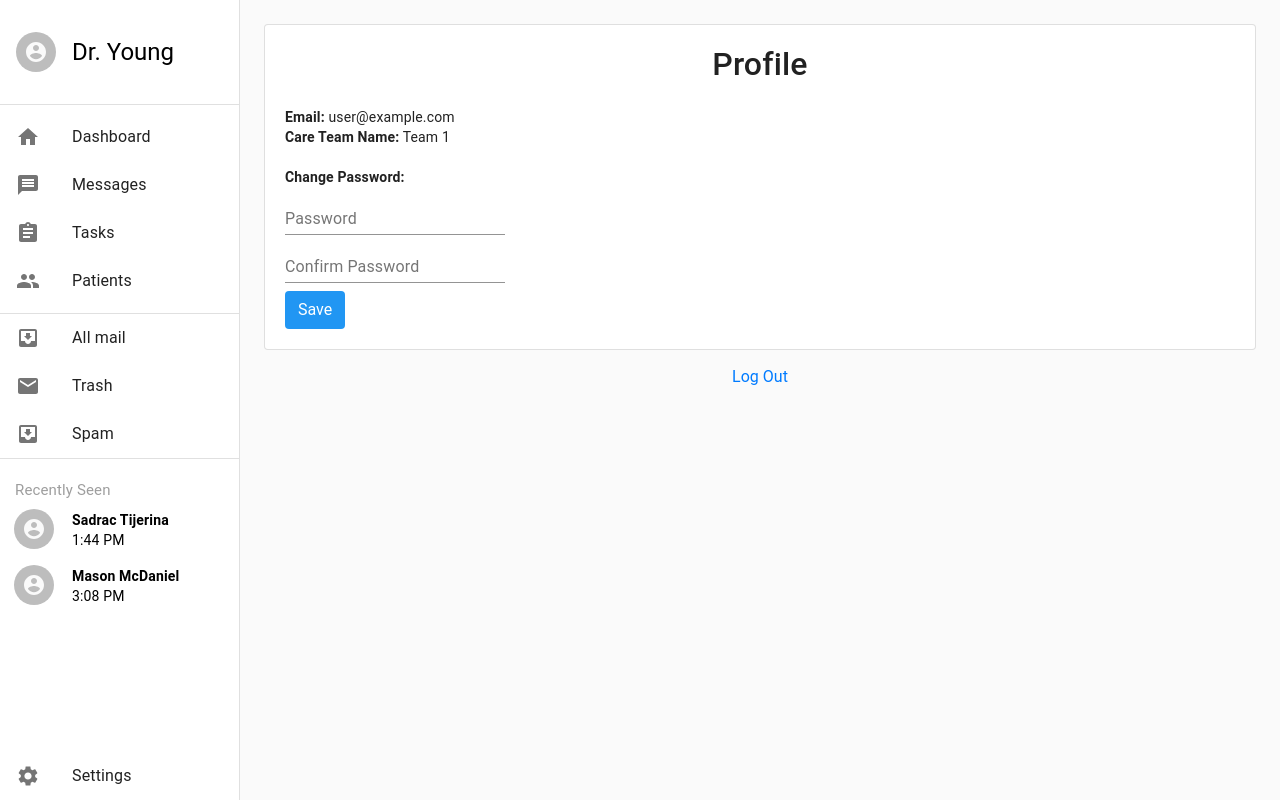
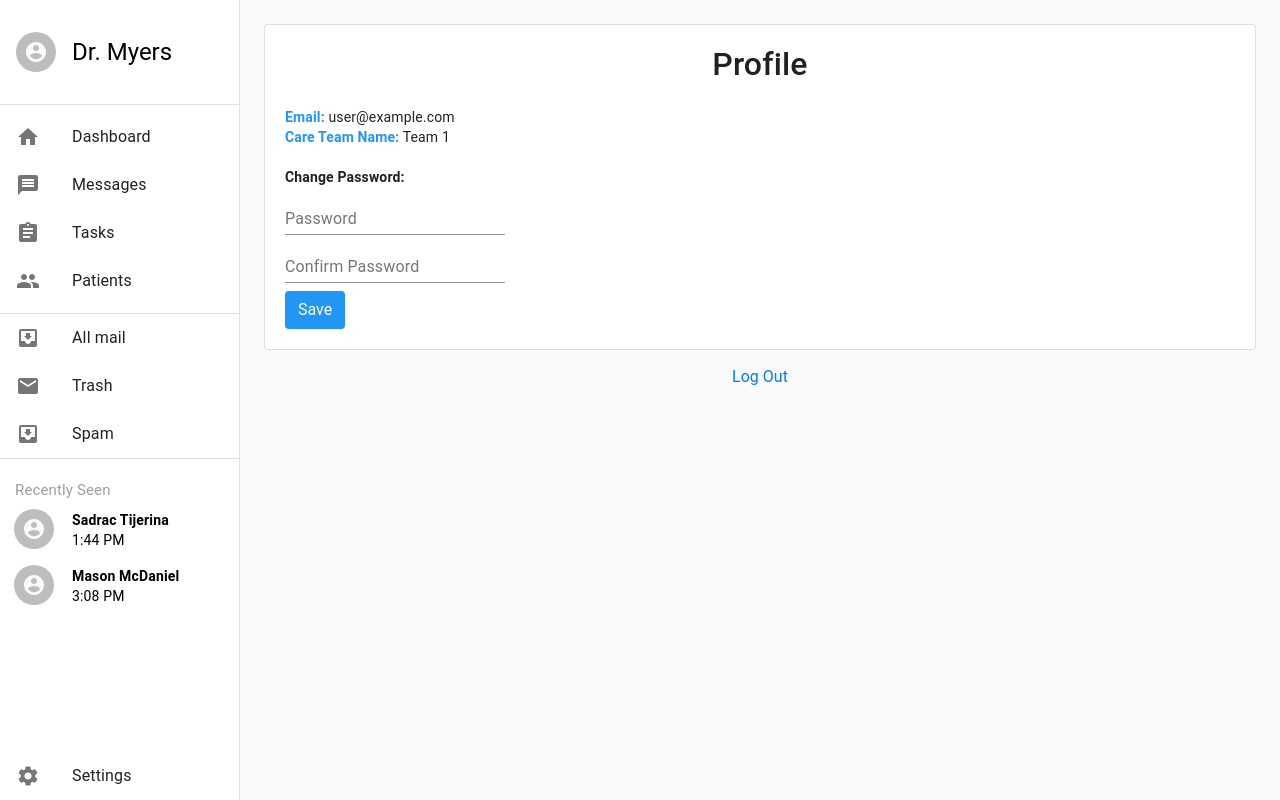
Before and after one commit to UTA-Senior-Design-2020/health-journal-frontend, a React (Create React App) app: page /settings in a window 1280 px wide. Built offline with nearby package versions, Linux system fonts and the light colour scheme; no server answers; sample sign-in values are in the browser's storage.

Commit message:
changed stuff

```diff
--- a/src/Pages/Nav.js
+++ b/src/Pages/Nav.js
@@ -117,7 +117,7 @@ function Nav(props) {
         <div className={classes.userInfo}>
         <Grid container spacing={2} alignItems="center">
           <Grid item>
-              <Avatar alt="Dr. Young">
+              <Avatar alt="Dr. Myers">
                   <AccountCircleIcon />
               </Avatar>
           </Grid>
@@ -126,7 +126,7 @@ function Nav(props) {
                   <Grid item xs>
                       <Typography variant="h5">
                         <Link to={"/profile"} className={classes.prof}>
-                          Dr. Young
+                          Dr. Myers
                         </Link>
                       </Typography>
                   </Grid>
--- a/src/Pages/Settings.js
+++ b/src/Pages/Settings.js
@@ -70,6 +70,9 @@ const useStyles = makeStyles((theme) => ({
   check: {
     marginLeft: "75px",
     color: "green"
+  },
+  headers: {
+    color: "#2196F3"
   }
 }));
 
@@ -104,9 +107,9 @@ export default function Settings() {
         <Card.Body>
           <h2 className="text-center mb-4">Profile</h2>
           {error && <Alert variant="danger">{error}</Alert>}
-          <strong>Email:</strong> {currentUser.email}
+          <strong className={classes.headers}>Email:</strong> {currentUser.email}
           <br/>
-          <strong>Care Team Name:</strong> {"Team 1"}
+          <strong className={classes.headers}>Care Team Name:</strong> {"Team 1"}
           <br/>
           <br/>
           <strong>
```
